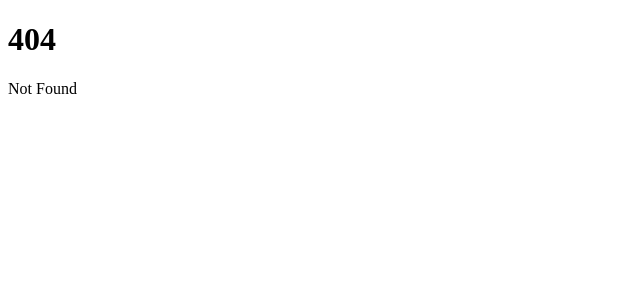
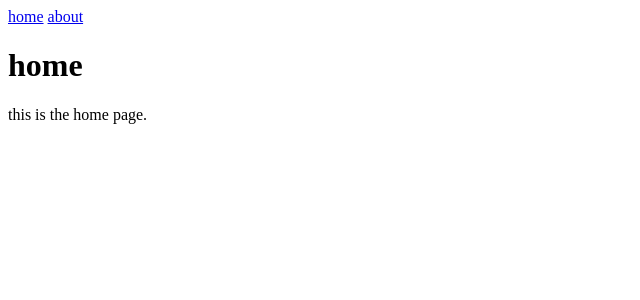
Before and after one commit to Teacher-Frank/svelte-playground, a SvelteKit app in the folder playground/: page /about in a window 1280 px wide. Before the commit this address had no page. Shown: the top 300 px of the page, without its empty margins (0-640 px from the left). Built offline with nearby package versions, Linux system fonts and the light colour scheme.

Commit message:
Add a navbar

```diff
--- a/playground/src/DemoBigRedButton.svelte
+++ b/playground/src/DemoBigRedButton.svelte
@@ -28,7 +28,7 @@
 	.container {
 		position: fixed;
 		left: 0;
-		top: 0;
+		top: 5%;
 		width: var(--leftbar-size);
 		height: 15%;
 	}
--- a/playground/src/DemoCanvas.svelte
+++ b/playground/src/DemoCanvas.svelte
@@ -61,7 +61,7 @@
 	.container {
 		position: fixed;
 		left: var(--leftbar-size);
-		top: 0;
+		top: 5%;
 		width: 100%;
 		height: 50%;
 	}
--- a/playground/src/DemoTooltip.svelte
+++ b/playground/src/DemoTooltip.svelte
@@ -26,7 +26,7 @@
 	.container {
 		position: fixed;
 		left: 0%;
-		top: 20%;
+		top: 25%;
 		width: var(--leftbar-size);
 		height: 5%;
 	}
--- /dev/null
+++ b/playground/src/routes/about/+page.svelte
@@ -0,0 +1,7 @@
+<nav>
+	<a href="/">home</a>
+	<a href="/about">about</a>
+</nav>
+
+<h1>home</h1>
+<p>this is the home page.</p>
```
Also changed, not shown: playground/src/routes/+page.svelte (+8 -0 lines).
